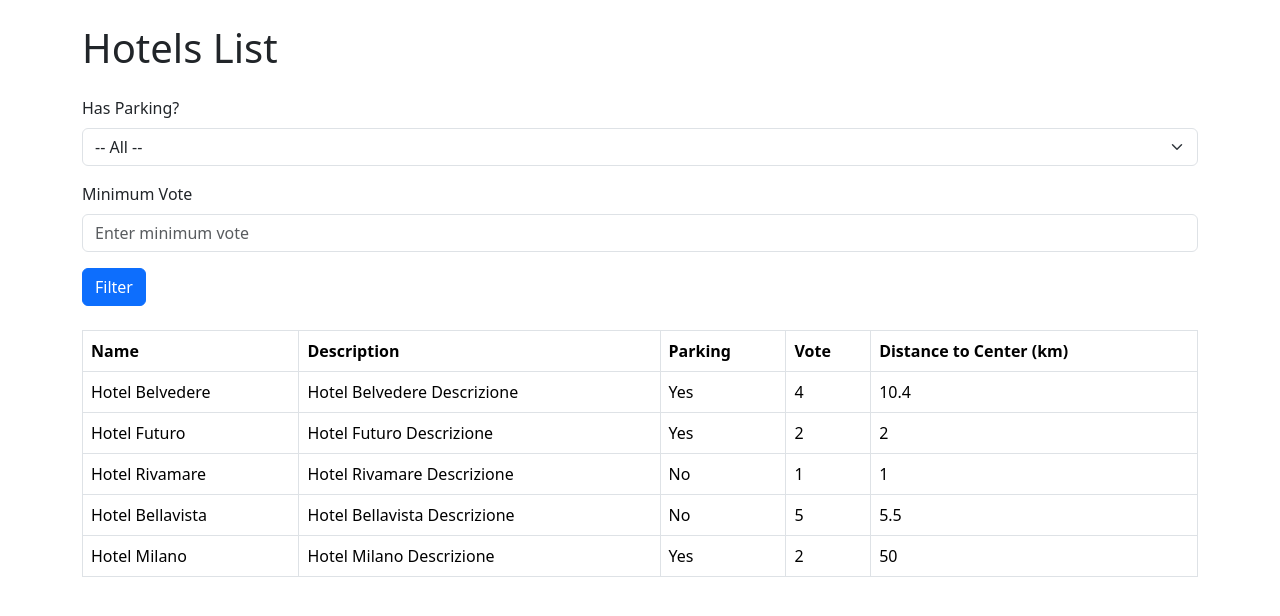
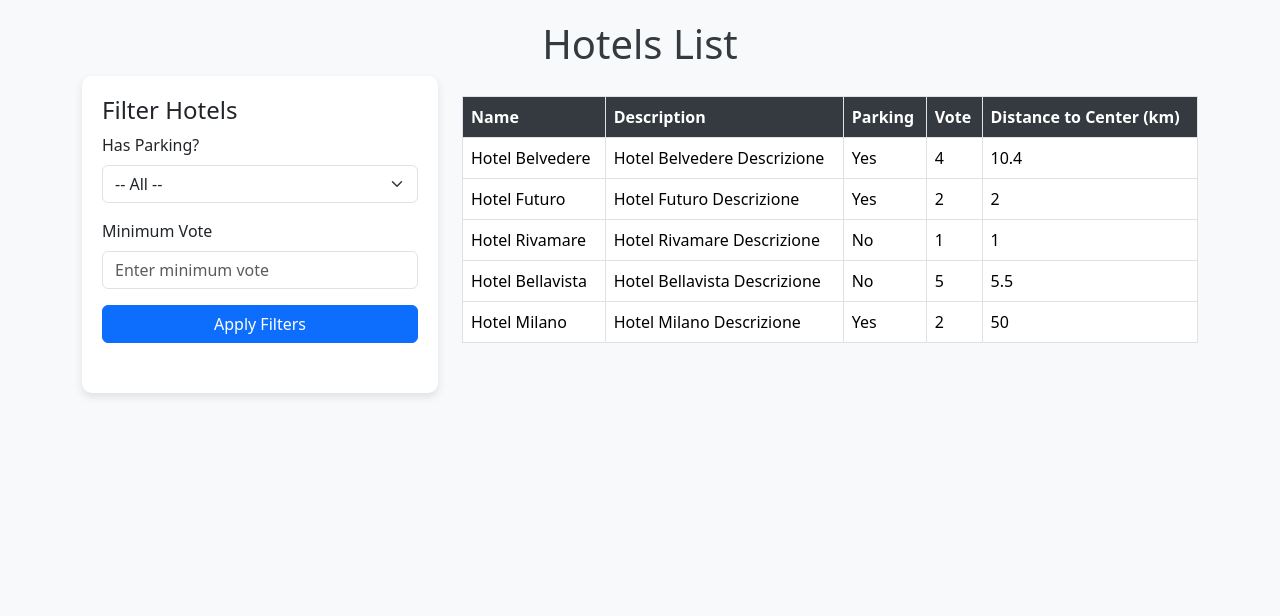
Before and after one commit to B0G0N1/php-hotel, a PHP site: page / in a window 1280 px wide. Shown: the top 616 px of the page. Run offline with PHP 8.4, Linux system fonts and the light colour scheme.

Commit message:
[FEAT] Page Restyle

```diff
--- a/index.php
+++ b/index.php
@@ -6,13 +6,49 @@
     <title>PHP Hotel</title>
     <!-- Bootstrap CSS -->
     <link href="https://cdn.jsdelivr.net/npm/bootstrap@5.3.3/dist/css/bootstrap.min.css" rel="stylesheet" integrity="sha384-QWTKZyjpPEjISv5WaRU9OFeRpok6YctnYmDr5pNlyT2bRjXh0JMhjY6hW+ALEwIH" crossorigin="anonymous">
+    <style>
+        body {
+            background-color: #f8f9fa;
+        }
+        h1 {
+            text-align: center;
+            margin-top: 20px;
+            color: #343a40;
+        }
+        .filter-form {
+            background-color: #ffffff;
+            border-radius: 10px;
+            padding: 20px;
+            box-shadow: 0 4px 8px rgba(0, 0, 0, 0.1);
+        }
+        .table {
+            margin-top: 20px;
+        }
+        .table th {
+            background-color: #343a40;
+            color: white;
+        }
+        .table tbody tr:nth-child(odd) {
+            background-color: #f2f2f2;
+        }
+        .table tbody tr:nth-child(even) {
+            background-color: #ffffff;
+        }
+        .filter-section {
+            margin-bottom: 30px;
+        }
+    </style>
 </head>
 <body>
 <div class="container">
-    <h1 class="my-4">Hotels List</h1>
+    <h1>Hotels List</h1>
 
     <!-- Form di filtraggio -->
-    <form method="GET" class="mb-4">
+    <div class="row">
+        <div class="col-lg-4">
+            <div class="filter-form">
+                <form method="GET" class="filter-section">
+                    <h4>Filter Hotels</h4>
                     <div class="mb-3">
                         <label for="parking" class="form-label">Has Parking?</label>
                         <select name="parking" id="parking" class="form-select">
@@ -25,9 +61,12 @@
                         <label for="vote" class="form-label">Minimum Vote</label>
                         <input type="number" name="vote" id="vote" class="form-control" min="1" max="5" step="1" placeholder="Enter minimum vote">
                     </div>
-        <button type="submit" class="btn btn-primary">Filter</button>
+                    <button type="submit" class="btn btn-primary w-100">Apply Filters</button>
                 </form>
+            </div>
+        </div>
 
+        <div class="col-lg-8">
             <table class="table table-bordered">
                 <thead>
                     <tr>
@@ -105,5 +144,7 @@
                 </tbody>
             </table>
         </div>
+    </div>
+</div>
 </body>
 </html>
```
Lines whose indentation alone changed are shown as unchanged.
